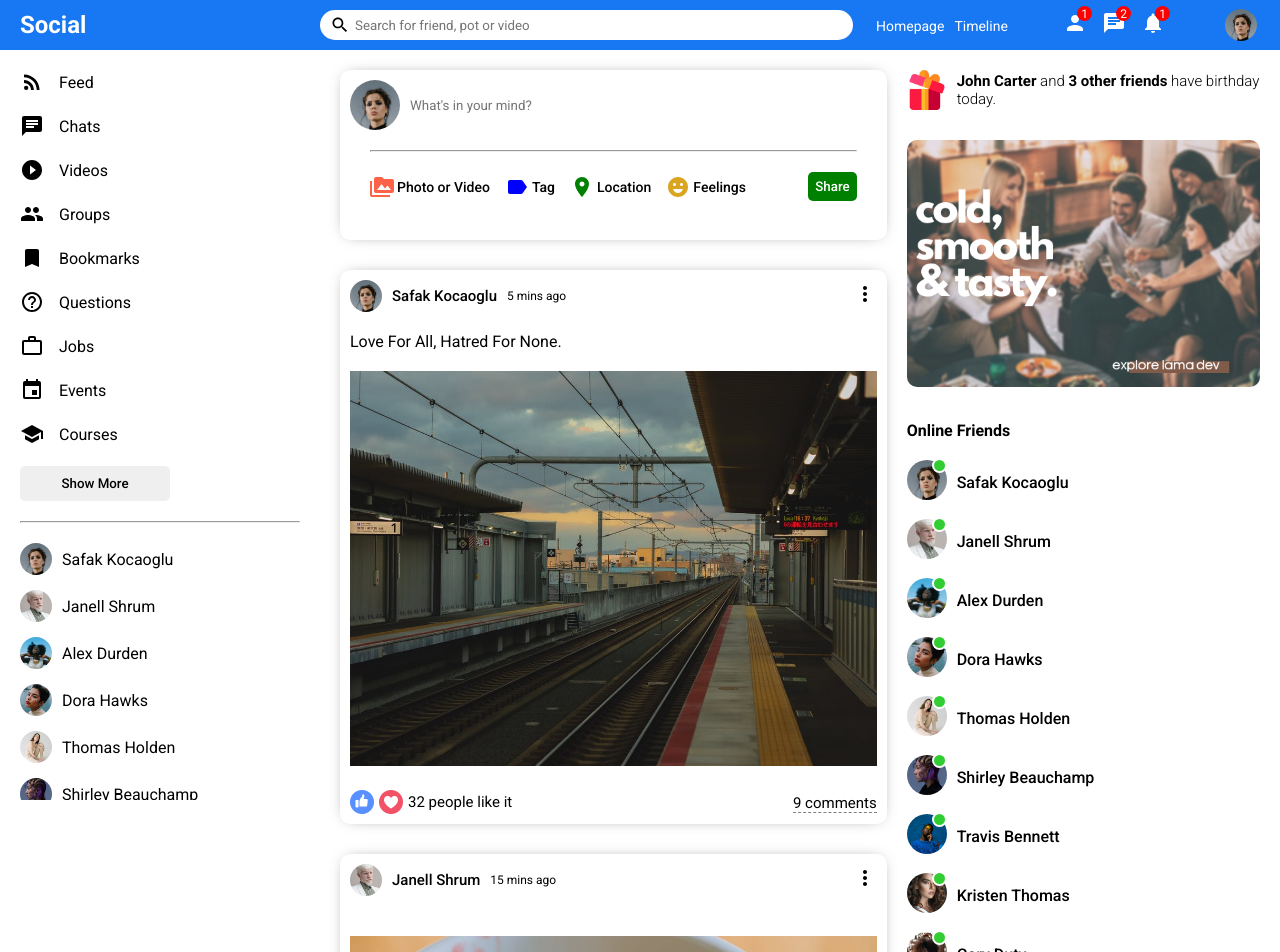
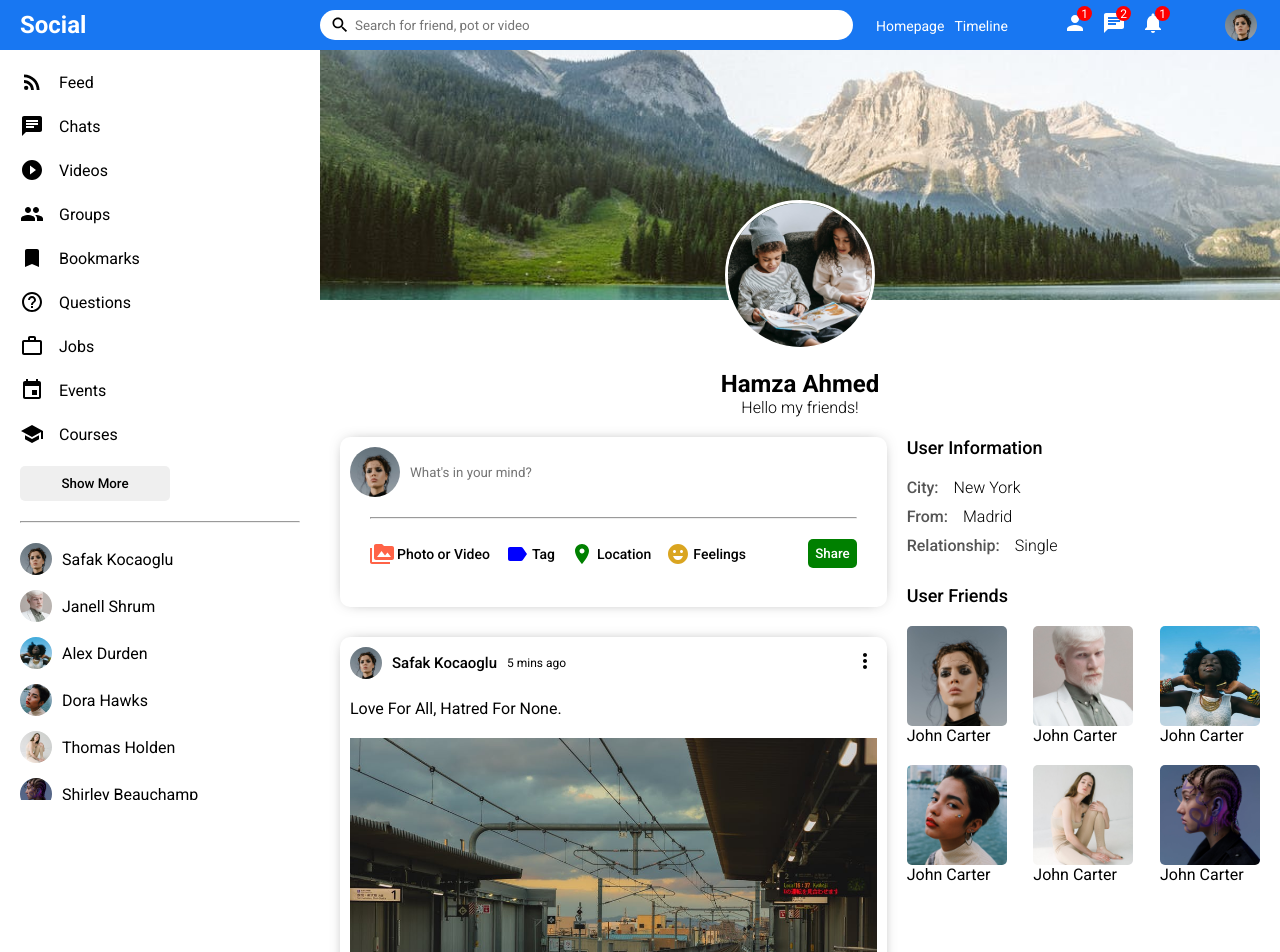
Before and after one commit to hamz-aa/react-projects, a React (Create React App) app in the folder social-media-app/: page / in a window 1280 px wide. Shown: the top 952 px of the page. Built offline with nearby package versions, Linux system fonts and the light colour scheme.

Commit message:
modifying rightbar

```diff
--- a/social-media-app/src/App.js
+++ b/social-media-app/src/App.js
@@ -1,7 +1,8 @@
 import Home from "./pages/home/Home";
+import Profile from "./pages/profile/Profile";
 
 function App() {
-  return <Home />;
+  return <Profile />;
 }
 
 export default App;
--- a/social-media-app/src/components/rightbar/Rightbar.jsx
+++ b/social-media-app/src/components/rightbar/Rightbar.jsx
@@ -2,10 +2,10 @@ import "./rightbar.css";
 import { Users } from "../../dummyData";
 import Online from "../online/Online";
 
-export default function Rightbar() {
-  return (
-    <div className="rightbar">
-      <div className="rightbar-wrapper">
+export default function Rightbar({ profile }) {
+  const HomeRightBar = () => {
+    return (
+      <>
         <div className="birthday-container">
           <img src="assets/gift.png" alt="" className="birthday-img" />
           <span className="birthday-text">
@@ -19,6 +19,87 @@ export default function Rightbar() {
             <Online user={u} key={u.id} />
           ))}
         </ul>
+      </>
+    );
+  };
+
+  const ProfileRightBar = () => {
+    return (
+      <>
+        <h4 className="rightbar-title">User Information</h4>
+        <div className="rightbar-info">
+          <div className="rightbar-info-item">
+            <span className="rightbar-info-key">City:</span>
+            <span className="rightbar-info-value">New York</span>
+          </div>
+          <div className="rightbar-info-item">
+            <span className="rightbar-info-key">From:</span>
+            <span className="rightbar-info-value">Madrid</span>
+          </div>
+          <div className="rightbar-info-item">
+            <span className="rightbar-info-key">Relationship:</span>
+            <span className="rightbar-info-value">Single</span>
+          </div>
+        </div>
+        <h4 className="rightbar-title">User Friends</h4>
+        <div className="rightbar-followings">
+          <div className="rightbar-following">
+            <img
+              src="assets/person/1.jpeg"
+              alt=""
+              className="rightbar-following-img"
+            />
+            <div className="rightbar-following-name">John Carter</div>
+          </div>
+          <div className="rightbar-following">
+            <img
+              src="assets/person/2.jpeg"
+              alt=""
+              className="rightbar-following-img"
+            />
+            <div className="rightbar-following-name">John Carter</div>
+          </div>
+          <div className="rightbar-following">
+            <img
+              src="assets/person/3.jpeg"
+              alt=""
+              className="rightbar-following-img"
+            />
+            <div className="rightbar-following-name">John Carter</div>
+          </div>
+          <div className="rightbar-following">
+            <img
+              src="assets/person/4.jpeg"
+              alt=""
+              className="rightbar-following-img"
+            />
+            <div className="rightbar-following-name">John Carter</div>
+          </div>
+          <div className="rightbar-following">
+            <img
+              src="assets/person/5.jpeg"
+              alt=""
+              className="rightbar-following-img"
+            />
+            <div className="rightbar-following-name">John Carter</div>
+          </div>
+          <div className="rightbar-following">
+            <img
+              src="assets/person/6.jpeg"
+              alt=""
+              className="rightbar-following-img"
+            />
+            <div className="rightbar-following-name">John Carter</div>
+          </div>
+        </div>
+      </>
+    );
+  };
+
+  return (
+    <div className="rightbar">
+      <div className="rightbar-wrapper">
+        <ProfileRightBar />
       </div>
     </div>
   );
--- a/social-media-app/src/components/rightbar/rightbar.css
+++ b/social-media-app/src/components/rightbar/rightbar.css
@@ -33,3 +33,47 @@
   margin: 0;
   list-style: none;
 }
+
+.rightbar-title {
+  font-size: 18px;
+  font-weight: 500;
+  margin-bottom: 10px;
+}
+
+.rightbar-following-img {
+  width: 100px;
+  height: 100px;
+  object-fit: cover;
+  border-radius: 5px;
+}
+
+.rightbar-info {
+  margin-bottom: 30px;
+}
+
+.rightbar-info-item {
+  margin-bottom: 10px;
+}
+
+.rightbar-info-key {
+  font-weight: 500;
+  margin-right: 15px;
+  color: #555;
+}
+
+.rightbar-info-value {
+  font-weight: 300;
+}
+
+.rightbar-followings {
+  display: flex;
+  flex-wrap: wrap;
+  justify-content: space-between;
+}
+
+.rightbar-following {
+  display: flex;
+  flex-direction: column;
+  margin-bottom: 20px;
+  cursor: pointer;
+}
--- a/social-media-app/src/pages/profile/Profile.jsx
+++ b/social-media-app/src/pages/profile/Profile.jsx
@@ -0,0 +1,40 @@
+import Feed from "../../components/feed/Feed";
+import Rightbar from "../../components/rightbar/Rightbar";
+import Sidebar from "../../components/sidebar/Sidebar";
+import Topbar from "../../components/topbar/Topbar";
+import "./profile.css";
+
+export default function Profile() {
+  return (
+    <>
+      <Topbar />
+      <div className="profile">
+        <Sidebar />
+        <div className="profile-right">
+          <div className="profile-right-top">
+            <div className="profile-cover">
+              <img
+                src="assets/post/3.jpeg"
+                className="profile-cover-img"
+                alt=""
+              />
+              <img
+                src="assets/post/7.jpeg"
+                className="profile-user-img"
+                alt=""
+              />
+            </div>
+            <div className="profile-info">
+              <h4 className="profile-info-name">Hamza Ahmed</h4>
+              <span className="profile-info-desc">Hello my friends!</span>
+            </div>
+          </div>
+          <div className="profile-right-bottom">
+            <Feed />
+            <Rightbar profile />
+          </div>
+        </div>
+      </div>
+    </>
+  );
+}
--- a/social-media-app/src/pages/profile/profile.css
+++ b/social-media-app/src/pages/profile/profile.css
@@ -0,0 +1,50 @@
+.profile {
+  display: flex;
+}
+
+.profile-right {
+  flex: 9;
+}
+
+.profile-right-bottom {
+  display: flex;
+}
+
+.profile-cover {
+  height: 320px;
+  position: relative;
+}
+
+.profile-cover-img {
+  width: 100%;
+  height: 250px;
+  object-fit: cover;
+}
+
+.profile-user-img {
+  width: 150px;
+  height: 150px;
+  border-radius: 50%;
+  object-fit: cover;
+  position: absolute;
+  left: 0;
+  right: 0;
+  margin: auto;
+  top: 150px;
+  border: 3px solid white;
+}
+
+.profile-info {
+  display: flex;
+  flex-direction: column;
+  align-items: center;
+  justify-content: center;
+}
+
+.profile-info-name {
+  font-size: 24px;
+}
+
+.profile-info-desc {
+  font-weight: 300;
+}
```
